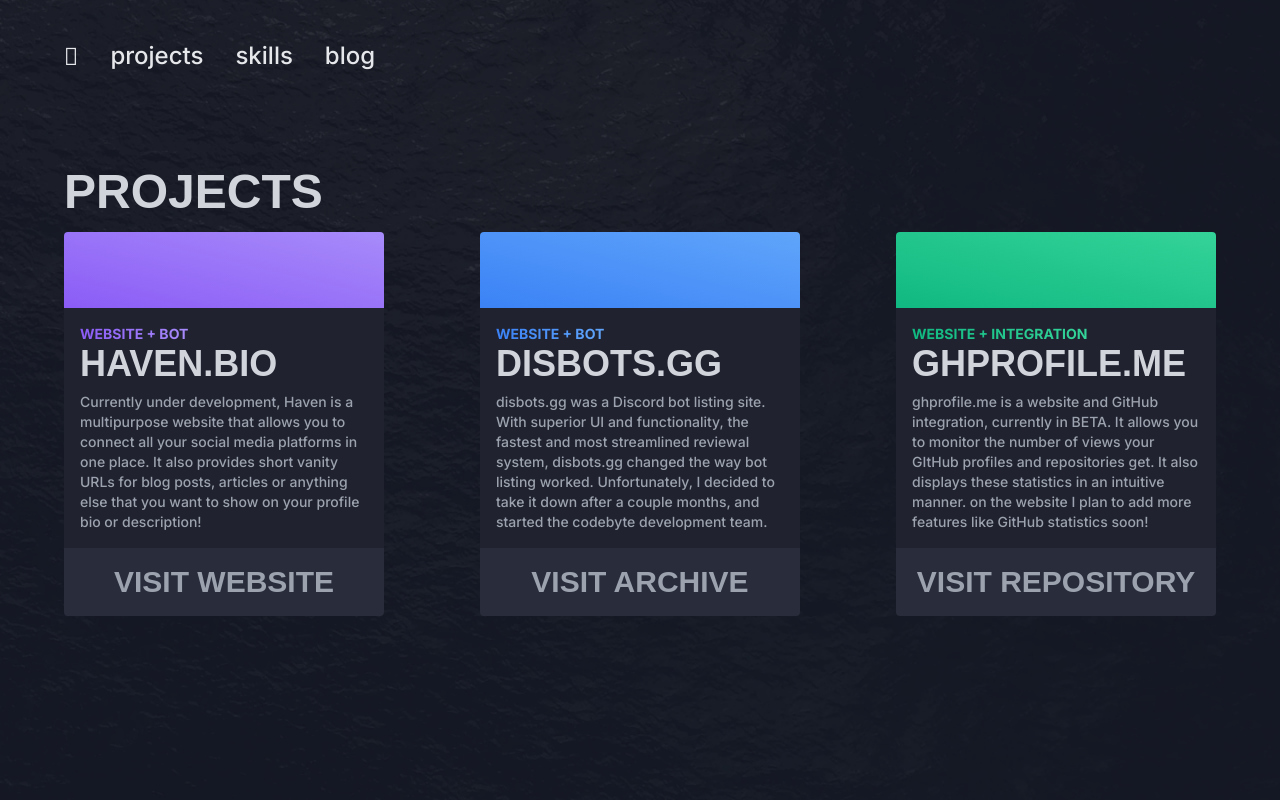
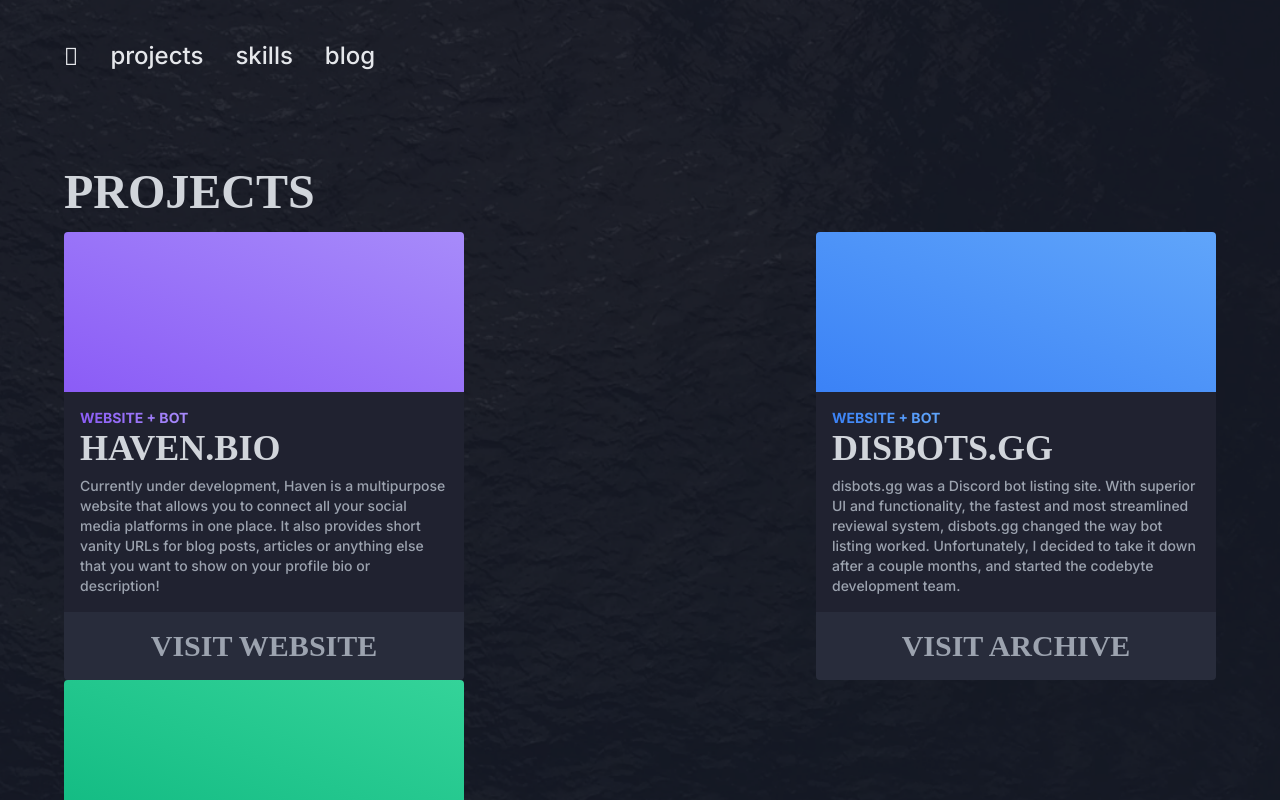
Before and after one commit to kevinjosethomas/kevinjosethomas, a Next.js app: page /projects in a window 1280 px wide. Shown: the top 800 px of the page. Built offline with nearby package versions, Linux system fonts and the light colour scheme; a web font is replaced by a local one.

Commit message:
Added custom fonts and scales to Tailwind

```diff
--- a/src/styles/tailwind.css
+++ b/src/styles/tailwind.css
@@ -22,19 +22,3 @@
     background-position: center;
     background-repeat: no-repeat;
 }
-
-.w-100 {
-    width: 25rem;
-}
-
-.h-112 {
-    height: 28rem;
-}
-
-.font-inter {
-    font-family: "Inter", sans-serif;
-}
-
-.font-proxima {
-    font-family: "proxima-soft", sans-serif;
-}
--- a/tailwind.config.js
+++ b/tailwind.config.js
@@ -9,8 +9,16 @@
           300: "#202230",
           400: "#282C3B"
         }
+      },
+      fontFamily: {
+        inter: "Inter",
+        proxima: "proxima-soft"
+      },
+      spacing: {
+        100: "25rem",
+        112: "28rem"
       }
-    },
+    }
   },
   variants: {},
   plugins: [],
```
